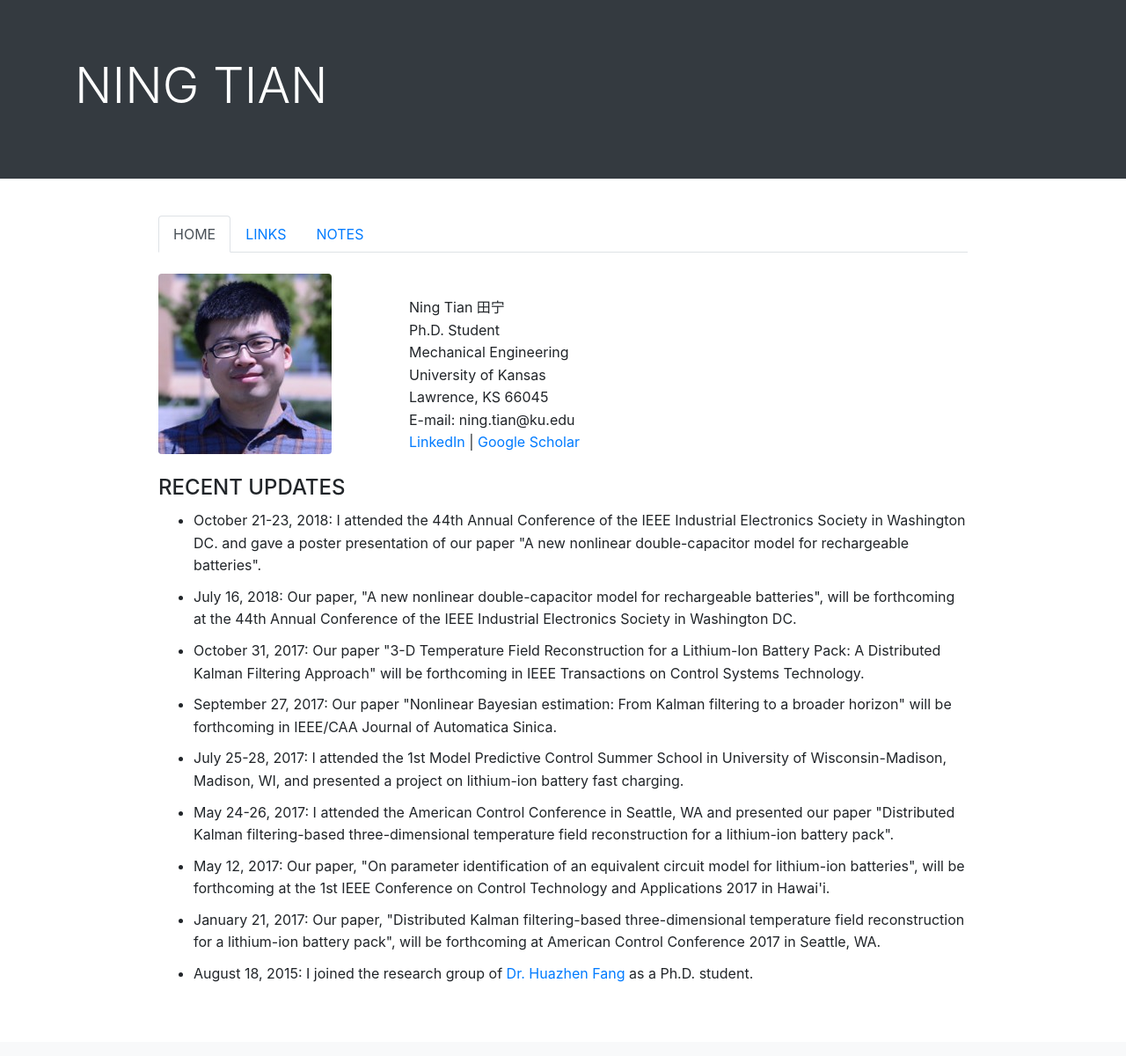
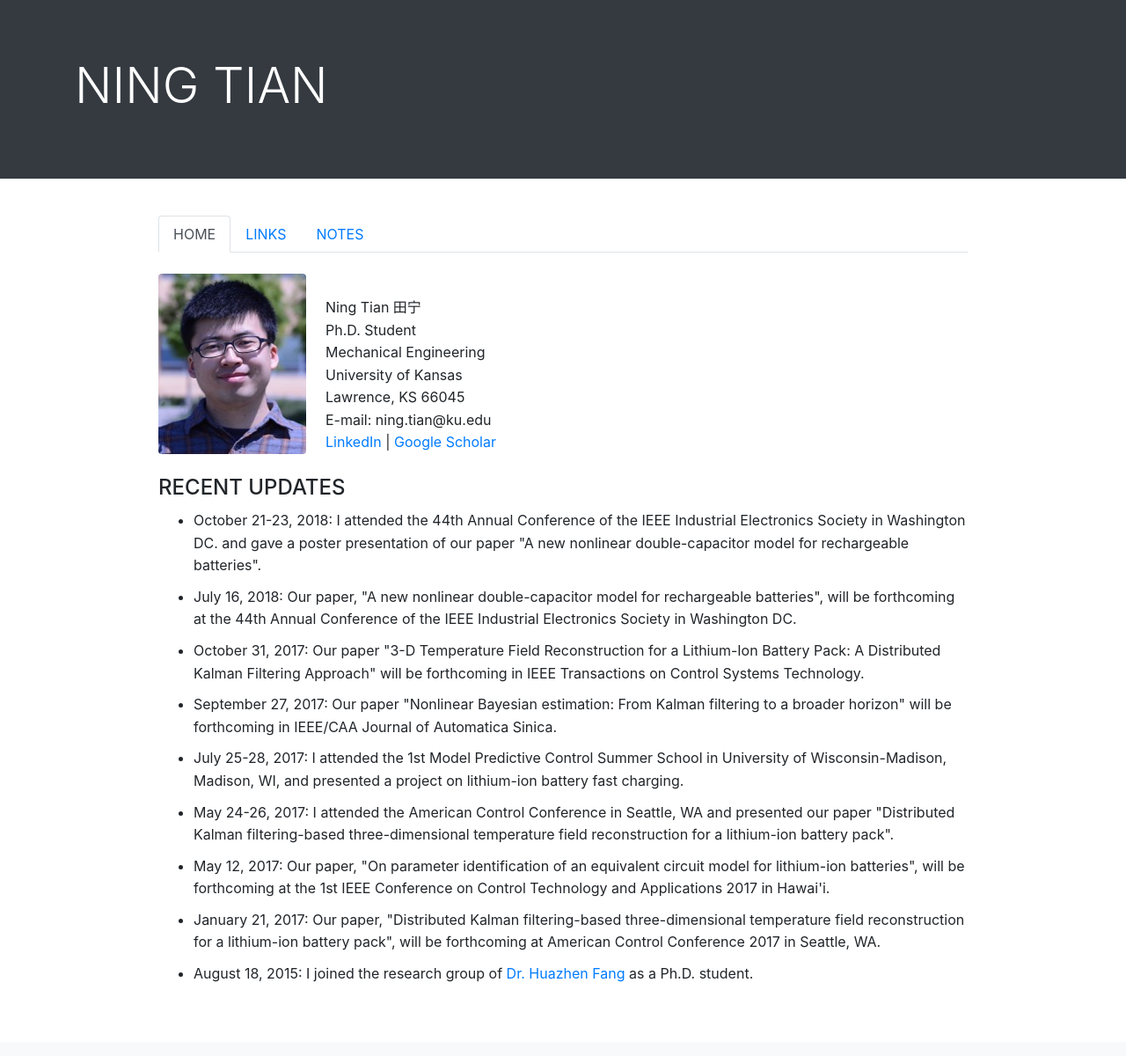
Before and after one commit to ningtian/ningtian.github.io, a Jekyll site: the page index.html, which Jekyll copies as it is, in a window 1280 px wide. Shown: the whole page at 88% size. Built offline with Jekyll 4.4.1, drawn with Linux system fonts in a browser that asks for light colours.

Commit message:
Update index.html

```diff
--- a/index.html
+++ b/index.html
@@ -53,8 +53,8 @@
 	<div class="row align-items-center">
 	<div class="col-sm-1"></div> <!-- the first column-->
 
-	<div class="col-sm-3"> <!-- the second column-->
-	<img src="/img/Picture11.jpg" class="rounded" alt="Portrait">
+	<div class="col-sm-2"> <!-- the second column-->
+	<img src="/img/Picture10.jpg" class="rounded" alt="Portrait">
 	</div>
 	<div class="col-sm-3">  <!-- the third column-->
 	<div class="a">
@@ -68,7 +68,7 @@
 	<a href="https://www.linkedin.com/in/ning-tian-0aa4a6113/">LinkedIn</a> | <a href="https://scholar.google.com/citations?user=BHRe3uoAAAAJ&hl=en">Google Scholar</a><br>
         </div>
 	</div>
-	<div class="col-sm-5"></div> <!-- the fourth column-->
+	<div class="col-sm-6"></div> <!-- the fourth column-->
 	</div> <!-- ebd of <div class="row"> -->
 
 	<br>
```
